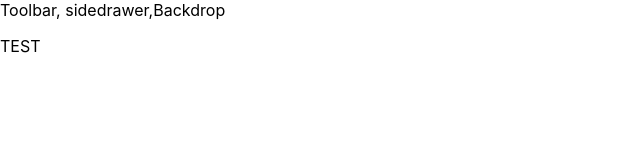
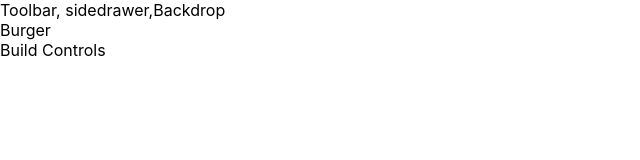
Before and after one commit to c8myapp/udburger, a React app: page / in a window 1280 px wide. Shown: the top 160 px of the page, without its empty margins (0-640 px from the left). Built offline with nearby package versions, Linux system fonts and the light colour scheme.

Commit message:
import BurgerBuilder create layout.css import css add some code from css

```diff
--- a/src/App.js
+++ b/src/App.js
@@ -1,5 +1,6 @@
 import React, { Component } from 'react';
 import Layout from './components/layout/Layout';
+import BurgerBuilder from './containers/burgerBuilder/BurgerBuilder';
 
 
 class App extends Component {
@@ -7,7 +8,7 @@ class App extends Component {
     return (
       <div>
         <Layout>
-          <p>TEST</p>
+        <BurgerBuilder></BurgerBuilder>
         </Layout>
       </div>
     );
--- /dev/null
+++ b/src/components/layout/Layout.css
@@ -0,0 +1,4 @@
+.Content
+{
+	margin-top:16px;
+}
--- a/src/components/layout/Layout.jsx
+++ b/src/components/layout/Layout.jsx
@@ -1,10 +1,11 @@
 import React from "react";
 import ContainerChild from "../../hoc/ContainerChild";
+import css from './Layout.css';
 
 const Layout = props => (
   <ContainerChild>
     <div>Toolbar, sidedrawer,Backdrop</div>
-    <main>{props.children}</main>
+    <main className={css.Content}>{props.children}</main>
   </ContainerChild>
 );
 
```
